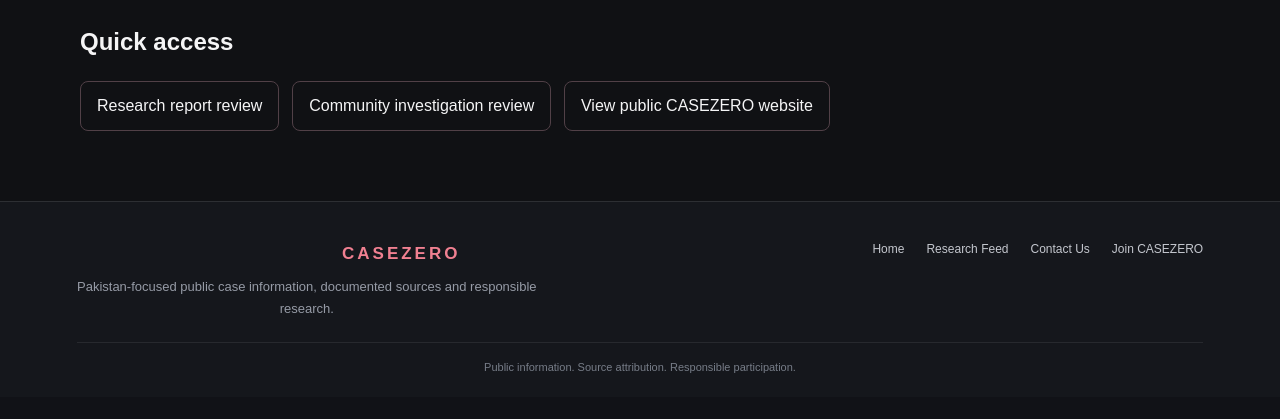
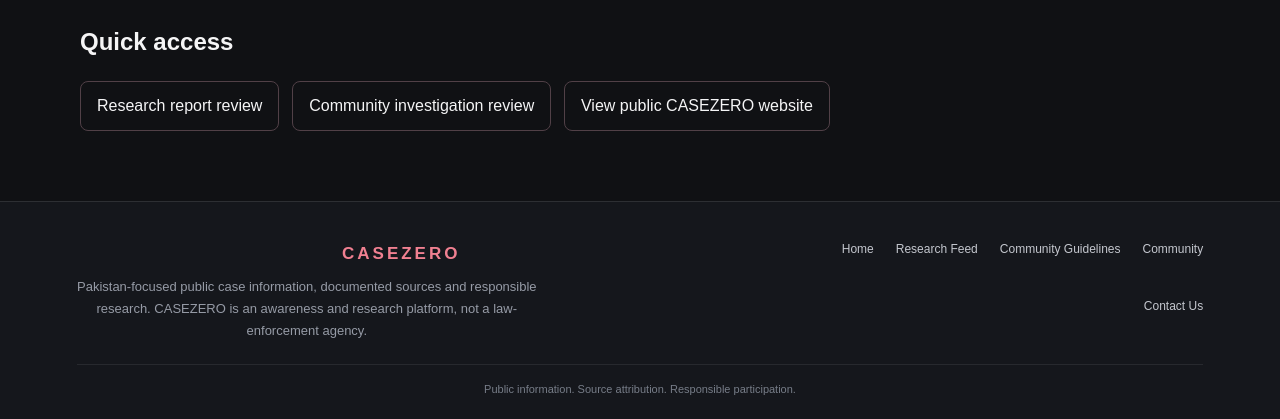
Before and after one commit to roshniqureshii14-lgtm/CaseZero, a Spring Boot app: page /admin in a window 1280 px wide. Shown: the part 661-1080 px from the top of the page. Before the commit the page ends 1034 px from the top, so only its background shows below. Run offline with Spring Boot 4, Linux system fonts and the light colour scheme; the visitor is signed in with stand-in values (Sample User, id 1); data that the repository does not hold is empty; some of the project's set-up classes (security, data sources, template engines, error pages and the like) are left out, and stand-ins take their place; some libraries are stand-ins or nearby versions.

Commit message:
Improve shared CASEZERO footer and links

```diff
--- a/src/main/resources/templates/fragments/footer.html
+++ b/src/main/resources/templates/fragments/footer.html
@@ -1,14 +1,16 @@
-<footer class="site-footer" th:fragment="siteFooter">
+<footer class="site-footer" th:fragment="siteFooter" xmlns:sec="http://www.thymeleaf.org/extras/spring-security">
     <div class="footer-inner">
         <div class="footer-brand">
             <a class="footer-logo" th:href="@{/}">CASEZERO</a>
-            <p>Pakistan-focused public case information, documented sources and responsible research.</p>
+            <p>Pakistan-focused public case information, documented sources and responsible research. CASEZERO is an awareness and research platform, not a law-enforcement agency.</p>
         </div>
         <nav class="footer-links" aria-label="Footer navigation">
             <a th:href="@{/}">Home</a>
             <a th:href="@{/research}">Research Feed</a>
+            <a th:href="@{/community-guidelines}">Community Guidelines</a>
+            <a th:href="@{/community}">Community</a>
             <a th:href="@{/contact}">Contact Us</a>
-            <a th:href="@{/signup}">Join CASEZERO</a>
+            <a th:href="@{/signup}" sec:authorize="isAnonymous()">Join CASEZERO</a>
         </nav>
         <div class="footer-bottom">Public information. Source attribution. Responsible participation.</div>
     </div>
```
